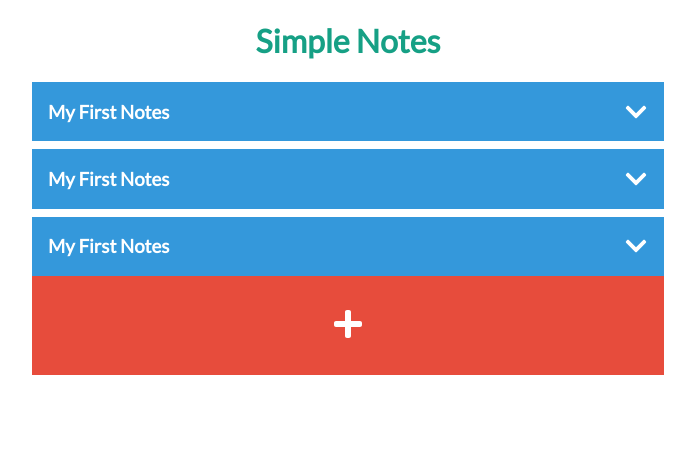
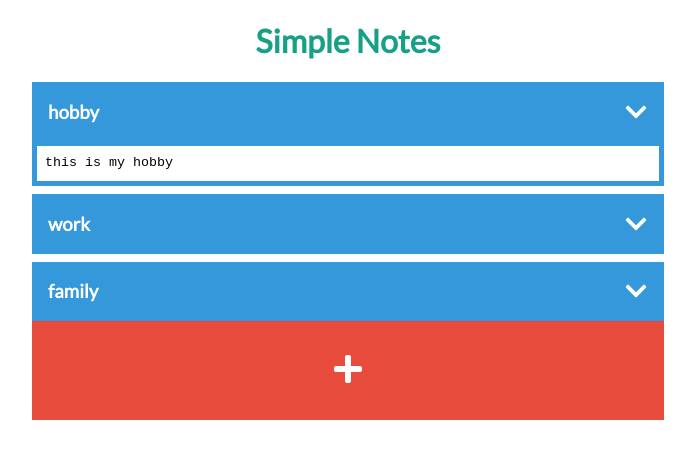
Before and after one commit to fabianvieri/sb-simple-notes, a React (Create React App) app: page / in a window 1280 px wide. Both pictures are taken after a click on the icon 928 px from the left and 111 px from the top of the page. Shown: the top 458 px of the page, without its empty margins (292-987 px from the left). Built offline with nearby package versions, Linux system fonts and the light colour scheme.

Commit message:
Base Event add base logic event

```diff
--- a/package.json
+++ b/package.json
@@ -9,7 +9,8 @@
     "react": "16.12.0",
     "react-dom": "16.12.0",
     "react-icons": "3.10.0",
-    "react-scripts": "3.0.1"
+    "react-scripts": "3.0.1",
+    "react-textarea-autosize": "8.2.0"
   },
   "devDependencies": {
     "typescript": "3.8.3"
--- a/src/App.js
+++ b/src/App.js
@@ -1,14 +1,12 @@
 import React from "react";
 import "./styles.scss";
 import Note from "./components/Note/Note";
-import AddNote from "./components/AddNote/AddNote";
 
 export default function App() {
   return (
     <div className="App">
       <h1>Simple Notes</h1>
       <Note />
-      <AddNote />
     </div>
   );
 }
--- a/src/components/AddNote/AddNote.js
+++ b/src/components/AddNote/AddNote.js
@@ -2,9 +2,9 @@ import React from "react";
 import { FaPlus } from "react-icons/fa";
 import "./AddNote.scss";
 
-const AddNote = () => {
+const AddNote = ({ click }) => {
   return (
-    <div className="AddNote">
+    <div className="AddNote" onClick={click}>
       <FaPlus className="icon-plus" />
     </div>
   );
--- a/src/components/Note/Note.js
+++ b/src/components/Note/Note.js
@@ -1,13 +1,60 @@
-import React from "react";
+import React, { useState } from "react";
 import "./Note.scss";
 import NoteItem from "../NoteItem/NoteItem";
+import AddNote from "../AddNote/AddNote";
+
+const initNotesItem = [
+  {
+    id: "note1",
+    title: "hobby",
+    data: "this is my hobby"
+  },
+  {
+    id: "note2",
+    title: "work",
+    data: "don't be late at work"
+  },
+  {
+    id: "note3",
+    title: "family",
+    data: "my sister birthday"
+  }
+];
 
 const Note = () => {
+  const [notesItem, setNotesItem] = useState(initNotesItem);
+
+  const handleTextChange = (event, id) => {
+    const tempNotesItem = [...notesItem];
+    for (const iterator of tempNotesItem) {
+      if (iterator.id === id) {
+        iterator.data = event.target.value;
+      }
+    }
+    setNotesItem(tempNotesItem);
+  };
+
+  const handleAddNote = () => {
+    const tempNotesItem = [...notesItem];
+    const currId = "note" + (tempNotesItem.length + 1);
+    tempNotesItem.push({
+      id: currId,
+      title: "new note"
+    });
+    setNotesItem(tempNotesItem);
+  };
+
   return (
     <div className="Note">
-      <NoteItem />
-      <NoteItem />
-      <NoteItem />
+      {notesItem.map(noteItem => (
+        <NoteItem
+          key={noteItem.id}
+          title={noteItem.title}
+          data={noteItem.data}
+          change={event => handleTextChange(event, noteItem.id)}
+        />
+      ))}
+      <AddNote click={handleAddNote} />
     </div>
   );
 };
--- a/src/components/NoteItem/NoteItem.js
+++ b/src/components/NoteItem/NoteItem.js
@@ -1,12 +1,41 @@
-import React from "react";
+import React, { useState } from "react";
 import "./NoteItem.scss";
 import { FaChevronDown } from "react-icons/fa";
+import TextareaAutosize from "react-textarea-autosize";
 
-const NoteItem = () => {
+const textStyle = {
+  width: "100%",
+  outline: "none",
+  resize: "none",
+  border: "none",
+  padding: "0"
+};
+
+const NoteItem = ({ title, data, change }) => {
+  const [showNote, setShowNote] = useState(false);
+
+  const toogleNote = () => {
+    setShowNote(!showNote);
+  };
+
+  let note = null;
+  if (showNote) {
+    note = (
+      <TextareaAutosize
+        defaultValue={data}
+        style={textStyle}
+        onChange={change}
+      />
+    );
+  }
+
   return (
     <div className="NoteItem">
-      <h3>My First Notes</h3>
-      <FaChevronDown className="icon-down" />
+      <div className="header-note">
+        <h3>{title}</h3>
+        <FaChevronDown className="icon-down" onClick={toogleNote} />
+      </div>
+      <div className={showNote ? "detail-note-container" : ""}>{note}</div>
     </div>
   );
 };
--- a/src/components/NoteItem/NoteItem.scss
+++ b/src/components/NoteItem/NoteItem.scss
@@ -1,4 +1,9 @@
 .NoteItem {
+  & + & {
+    margin-top: .5em;
+  }
+
+  .header-note {
     background: #3498db;
     color: white;
     display: flex;
@@ -10,8 +15,10 @@
       font-size: 1.5rem;
       cursor: pointer;
     }
+  }
 
-  & + & {
-    margin-top: .5em;
+  .detail-note-container {
+    border: 5px solid #3498db;
+    padding: .5em;
   }
 }
```
Lines whose indentation alone changed are shown as unchanged.
